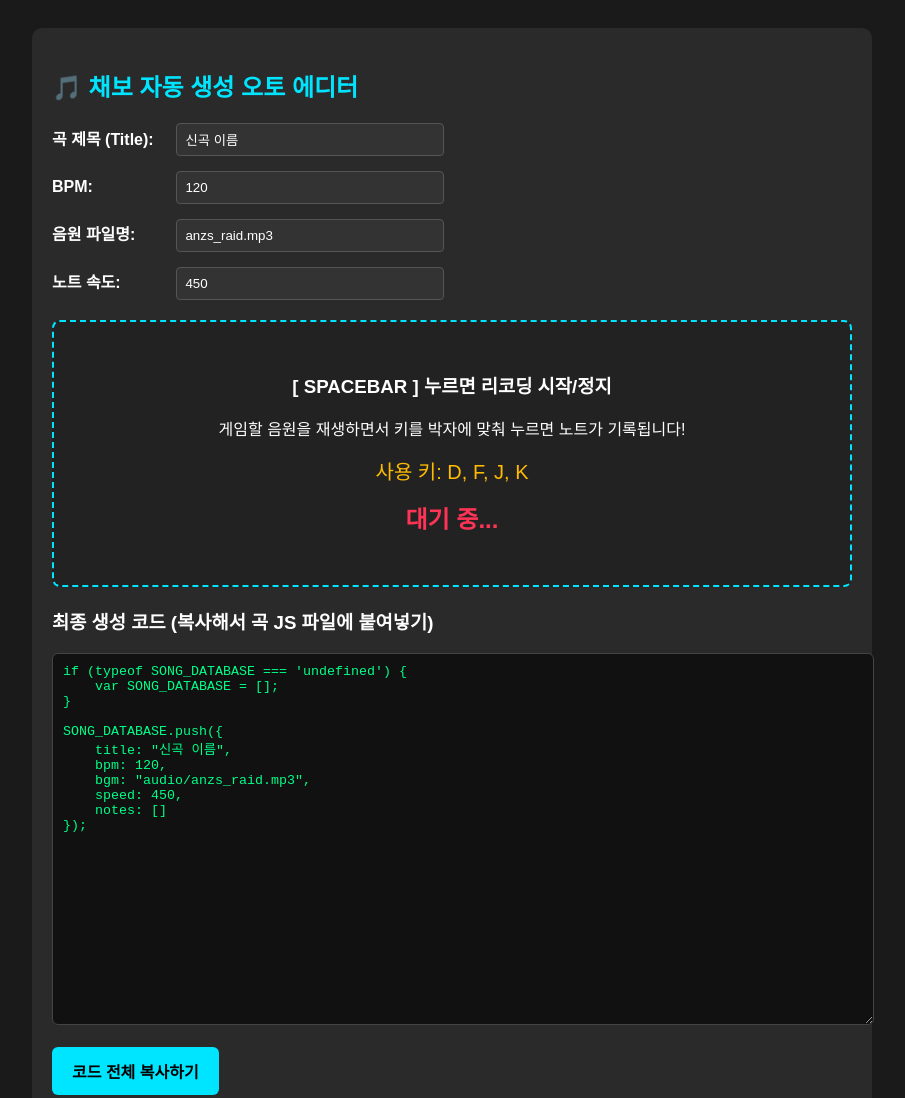
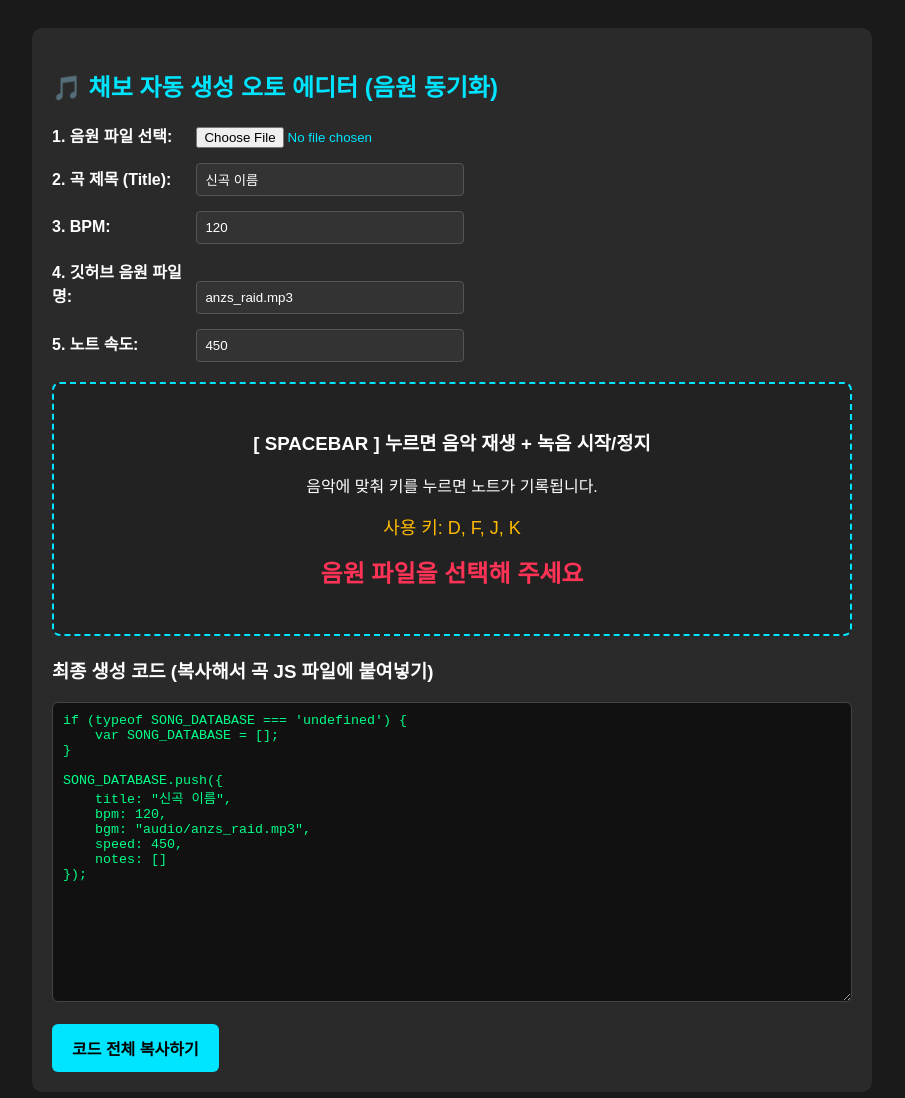
Before and after one commit to hella766457/lidem-maker, a plain HTML site: page index.html in a window 1280 px wide. Shown: the top 1098 px of the page, without its empty margins (188-1093 px from the left). Drawn offline with Linux system fonts and the light colour scheme.

Commit message:
Update index.html

```diff
--- a/index.html
+++ b/index.html
@@ -23,10 +23,10 @@
         }
         label {
             display: inline-block;
-            width: 120px;
+            width: 140px;
             font-weight: bold;
         }
-        input {
+        input[type="text"], input[type="number"] {
             padding: 8px;
             background: #333;
             border: 1px solid #555;
@@ -34,20 +34,25 @@
             border-radius: 4px;
             width: 250px;
         }
-        .instructions {
-            background: #333;
-            padding: 15px;
-            border-radius: 6px;
-            margin: 15px 0;
-            border-left: 4px solid #00e5ff;
+        input[type="file"] {
+            color: #00e5ff;
         }
-        .editor-area {
-            display: flex;
-            gap: 20px;
+        .record-box {
+            text-align: center;
+            padding: 25px;
+            background: #222;
+            border: 2px dashed #00e5ff;
+            border-radius: 8px;
+            margin: 20px 0;
+        }
+        .key-guide {
+            font-size: 18px;
+            color: #ffbb00;
+            margin-top: 10px;
         }
         textarea {
             width: 100%;
-            height: 350px;
+            height: 300px;
             background: #111;
             color: #00ff88;
             font-family: monospace;
@@ -55,6 +60,7 @@
             border: 1px solid #444;
             border-radius: 6px;
             resize: vertical;
+            box-sizing: border-box;
         }
         button {
             padding: 12px 20px;
@@ -69,48 +75,39 @@
         button:hover {
             background: #00b8cc;
         }
-        .record-box {
-            text-align: center;
-            padding: 30px;
-            background: #222;
-            border: 2px dashed #00e5ff;
-            border-radius: 8px;
-            margin: 20px 0;
-        }
-        .key-guide {
-            font-size: 20px;
-            color: #ffbb00;
-            margin-top: 10px;
-        }
     </style>
 </head>
 <body>
 
 <div class="container">
-    <h2>🎵 채보 자동 생성 오토 에디터</h2>
+    <h2>🎵 채보 자동 생성 오토 에디터 (음원 동기화)</h2>
 
     <div class="input-group">
-        <label>곡 제목 (Title):</label>
+        <label>1. 음원 파일 선택:</label>
+        <input type="file" id="audioFileInput" accept="audio/*" onchange="handleAudioSelect(event)">
+    </div>
+    <div class="input-group">
+        <label>2. 곡 제목 (Title):</label>
         <input type="text" id="songTitle" value="신곡 이름" oninput="updateOutput()">
     </div>
     <div class="input-group">
-        <label>BPM:</label>
+        <label>3. BPM:</label>
         <input type="number" id="songBpm" value="120" oninput="updateOutput()">
     </div>
     <div class="input-group">
-        <label>음원 파일명:</label>
+        <label>4. 깃허브 음원 파일명:</label>
         <input type="text" id="audioFileName" value="anzs_raid.mp3" placeholder="예: song.mp3" oninput="updateOutput()">
     </div>
     <div class="input-group">
-        <label>노트 속도:</label>
+        <label>5. 노트 속도:</label>
         <input type="number" id="songSpeed" value="450" oninput="updateOutput()">
     </div>
 
     <div class="record-box">
-        <h3>[ SPACEBAR ] 누르면 리코딩 시작/정지</h3>
-        <p>게임할 음원을 재생하면서 키를 박자에 맞춰 누르면 노트가 기록됩니다!</p>
+        <h3>[ SPACEBAR ] 누르면 음악 재생 + 녹음 시작/정지</h3>
+        <p>음악에 맞춰 키를 누르면 노트가 기록됩니다.</p>
         <div class="key-guide">사용 키: D, F, J, K</div>
-        <h2 id="statusText" style="color: #ff3355; margin-top:15px;">대기 중...</h2>
+        <h2 id="statusText" style="color: #ff3355; margin-top:15px;">음원 파일을 선택해 주세요</h2>
     </div>
 
     <h3>최종 생성 코드 (복사해서 곡 JS 파일에 붙여넣기)</h3>
@@ -119,30 +116,60 @@
     <button onclick="copyCode()">코드 전체 복사하기</button>
 </div>
 
+<audio id="bgmAudio"></audio>
+
 <script>
     let isRecording = false;
-    let recordStartTime = 0;
     let recordedNotes = [];
     const targetKeys = ['d', 'f', 'j', 'k'];
+    const bgmAudio = document.getElementById('bgmAudio');
+    let isAudioLoaded = false;
 
+    // 내 컴퓨터에서 음원 파일 로드 처리
+    function handleAudioSelect(event) {
+        const file = event.target.files[0];
+        if (file) {
+            const fileURL = URL.createObjectURL(file);
+            bgmAudio.src = fileURL;
+            isAudioLoaded = true;
+
+            // 파일명 자동 입력 보조
+            document.getElementById('audioFileName').value = file.name;
+            document.getElementById('statusText').innerText = "준비 완료! [SPACEBAR]를 눌러 녹음을 시작하세요.";
+            document.getElementById('statusText').style.color = "#00e5ff";
+            updateOutput();
+        }
+    }
+
+    // 키 입력 감지
     window.addEventListener('keydown', (e) => {
-        // 스페이스바로 녹음 시작/중지
+        // 스페이스바로 녹음 및 음악 재생 토글
         if (e.code === 'Space') {
             e.preventDefault();
+            if (!isAudioLoaded) {
+                alert("먼저 음원 파일(MP3 등)을 선택해 주세요!");
+                return;
+            }
             toggleRecord();
             return;
         }
 
-        // 녹음 중일 때 노트 입력 처리 (D, F, J, K)
+        // 녹음 중일 때 노트 기록 (D, F, J, K)
         if (isRecording) {
             const keyIndex = targetKeys.indexOf(e.key.toLowerCase());
             if (keyIndex !== -1) {
-                const noteTime = parseFloat(((Date.now() - recordStartTime) / 1000).toFixed(3));
+                // 음악의 현재 재생 시간(currentTime)을 기준으로 노트 입력 시간 채록 (ms 정밀도)
+                const noteTime = parseFloat(bgmAudio.currentTime.toFixed(3));
                 recordedNotes.push({ time: noteTime, lane: keyIndex });
                 updateOutput();
             }
         }
     });
+
+    // 음악 종료 시 자동 정지
+    bgmAudio.onended = () => {
+        if (isRecording) toggleRecord();
+    };
 
     function toggleRecord() {
         isRecording = !isRecording;
@@ -150,30 +177,30 @@
 
         if (isRecording) {
             recordedNotes = [];
-            recordStartTime = Date.now();
-            status.innerText = "🔴 리코딩 중... (키를 누르세요)";
+            bgmAudio.currentTime = 0;
+            bgmAudio.play().catch(e => console.error(e));
+
+            status.innerText = "🔴 음악 재생 및 녹음 중... (D, F, J, K 입력)";
             status.style.color = "#00ff88";
         } else {
-            status.innerText = "⏹️ 리코딩 완료!";
+            bgmAudio.pause();
+            status.innerText = "⏹️ 녹음 완료! 아래 코드를 복사하세요.";
             status.style.color = "#ffbb00";
         }
         updateOutput();
     }
 
-    // 🎵 설정값과 녹음된 노트로 채보 JS 코드 자동 구성
     function updateOutput() {
         const title = document.getElementById('songTitle').value || '제목 없음';
         const bpm = parseInt(document.getElementById('songBpm').value) || 120;
         let audioName = document.getElementById('audioFileName').value.trim();
         const speed = parseInt(document.getElementById('songSpeed').value) || 450;
 
-        // 음원 파일명 뒤에 .mp3 확장자가 안 붙어있다면 자동으로 붙여주는 센스
         if (audioName && !audioName.endsWith('.mp3') && !audioName.endsWith('.wav') && !audioName.endsWith('.ogg')) {
             audioName += '.mp3';
         }
 
         const bgmPath = audioName ? `audio/${audioName}` : 'audio/';
-
         let notesText = JSON.stringify(recordedNotes, null, 4);
 
         const fullCode = `if (typeof SONG_DATABASE === 'undefined') {
@@ -198,7 +225,6 @@ SONG_DATABASE.push({
         alert("코드가 복사되었습니다! songs/ 폴더 안의 js 파일에 붙여넣으세요.");
     }
 
-    // 페이지 진입 시 초기화
     updateOutput();
 </script>
 
```
